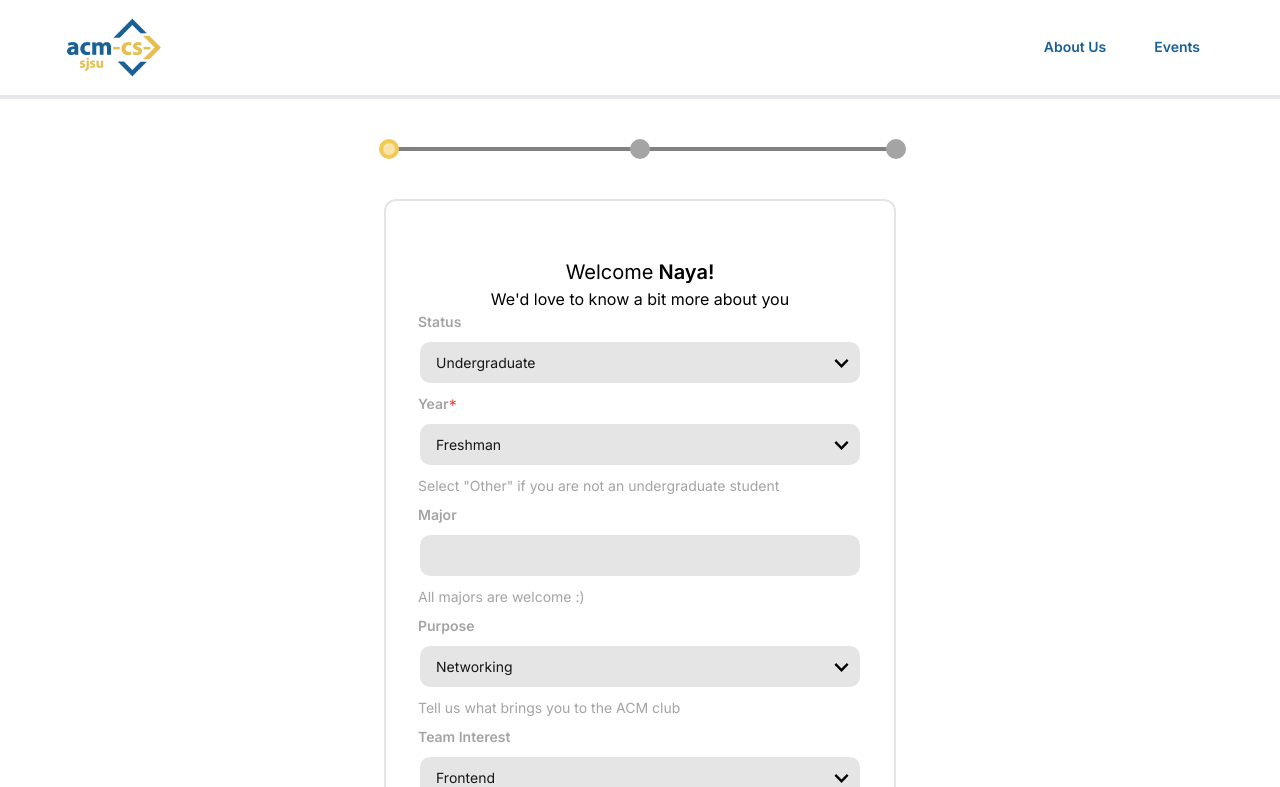
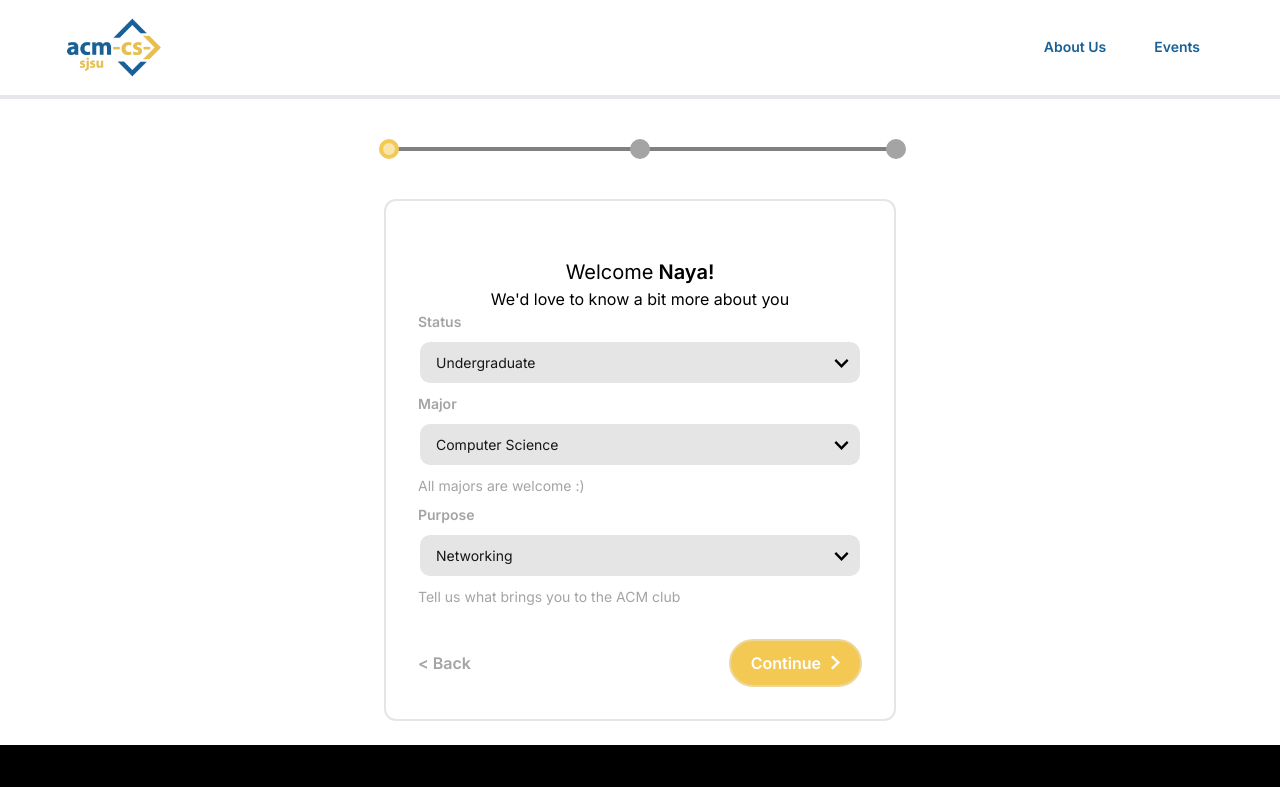
Before and after one commit to SJSUCSClub/acm-website-client, a React (Vite) app: page /onboarding in a window 1280 px wide. Shown: the top 787 px of the page. Built offline with nearby package versions, Linux system fonts and the light colour scheme.

Commit message:
remove uneeded input (still need to make multiselect input and date input)

```diff
--- a/src/pages/Onboarding.tsx
+++ b/src/pages/Onboarding.tsx
@@ -15,22 +15,17 @@ const tempUser: tempUserType = {
   name: "Naya",
 };
 
-const statusOptions: Array<string> = ["Undergraduate", "Graduate", "Other"];
-const yearOptions: Array<string> = [
-  "Freshman",
-  "Sophomore",
-  "Junior",
-  "Senior",
-  "Other",
+const educationLevelOptions: Array<string> = ["Undergraduate", "Graduate"];
+
+const tempMajorOptions: Array<string> = [
+  "Computer Science",
+  "Data Science",
+  "Computer Engineering",
+  "Software Engineering",
 ];
+
 const purposeOptions: Array<string> = ["Networking", "Other"];
-const interestOptions: Array<string> = [
-  "Frontend",
-  "Backend",
-  "Design",
-  "Marketing",
-  "Other",
-];
+
 const pronounOptions: Array<string> = [
   "Ask Me!",
   "She/Her",
@@ -39,11 +34,11 @@ const pronounOptions: Array<string> = [
 ];
 
 type User = {
-  status: string;
-  year: string;
+  educationLevel: string;
   major: string;
+  gradDate: Date;
   purpose: string;
-  interest: string;
+  interests: Array<string>;
   pronouns: string;
   bio: string;
   discord: string;
@@ -58,11 +53,11 @@ const Page = () => {
   const [page, setPage] = useState<number>(0);
 
   const [user, setUser] = useState<User>({
-    status: statusOptions[0],
-    year: yearOptions[0],
+    educationLevel: educationLevelOptions[0],
     major: "",
+    gradDate: new Date(),
     purpose: purposeOptions[0],
-    interest: interestOptions[0],
+    interests: [],
     pronouns: pronounOptions[0],
     bio: "",
     discord: "",
@@ -133,24 +128,17 @@ const Page = () => {
               <Dropdown
                 label="Status"
                 required={false}
-                options={statusOptions}
+                options={educationLevelOptions}
                 onChange={(e) => handleChange("status", e.target.value)}
               />
               <Dropdown
-                label="Year"
-                required
-                footer={
-                  'Select "Other" if you are not an undergraduate student'
-                }
-                options={yearOptions}
-                onChange={(e) => handleChange("year", e.target.value)}
-              />
-              <Input
                 label="Major"
                 required={false}
                 footer="All majors are welcome :)"
+                options={tempMajorOptions}
                 onChange={(e) => handleChange("major", e.target.value)}
               />
+              {/*add grad date*/}
               <Dropdown
                 label="Purpose"
                 required={false}
@@ -158,13 +146,7 @@ const Page = () => {
                 footer="Tell us what brings you to the ACM club"
                 onChange={(e) => handleChange("purpose", e.target.value)}
               />
-              <Dropdown
-                label="Team Interest"
-                required={false}
-                options={interestOptions}
-                footer="This shows that you're interested in joining a team and does not guarantee that you will be put on one. Teams are only for paid members."
-                onChange={(e) => handleChange("interest", e.target.value)}
-              />
+              {/*add interests multi select*/}
               {renderContinueButton()}
             </OnboardingCard>
           )}
```
